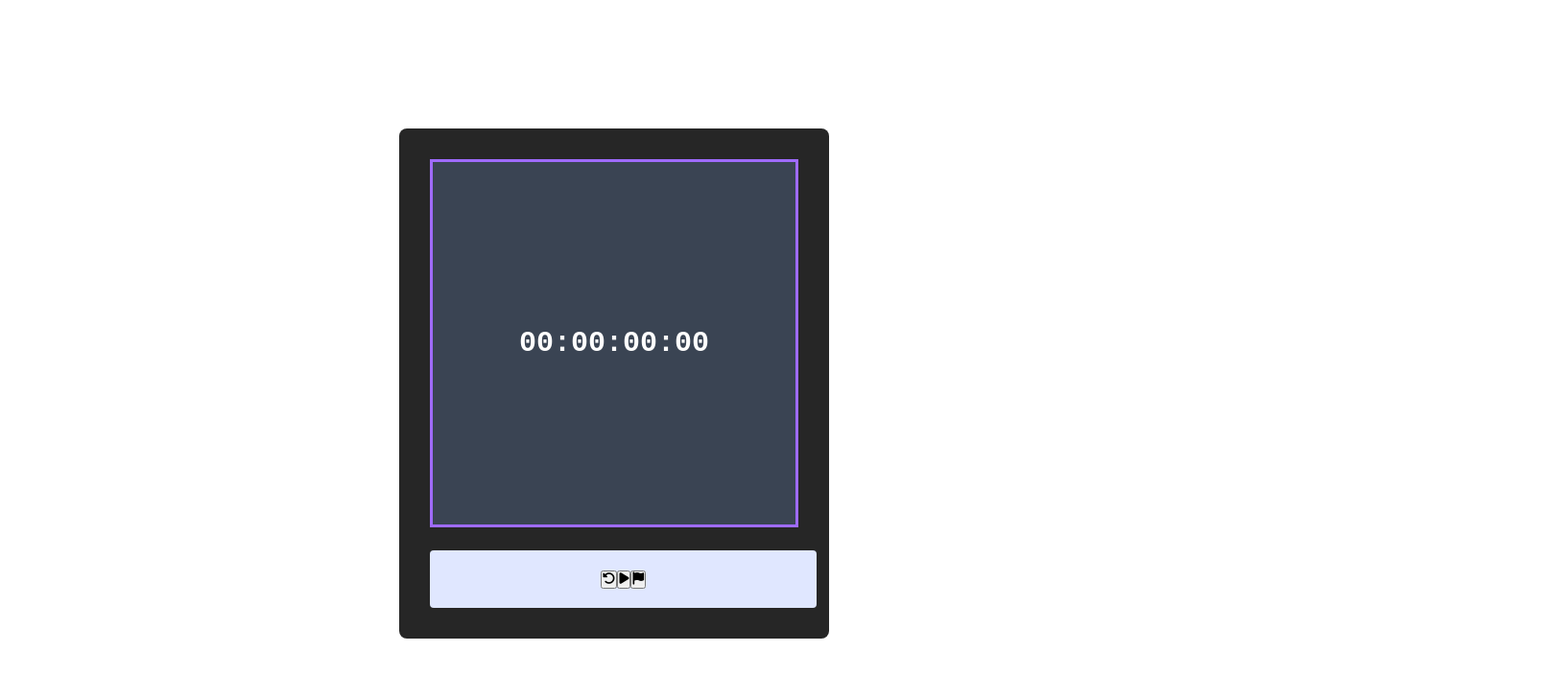
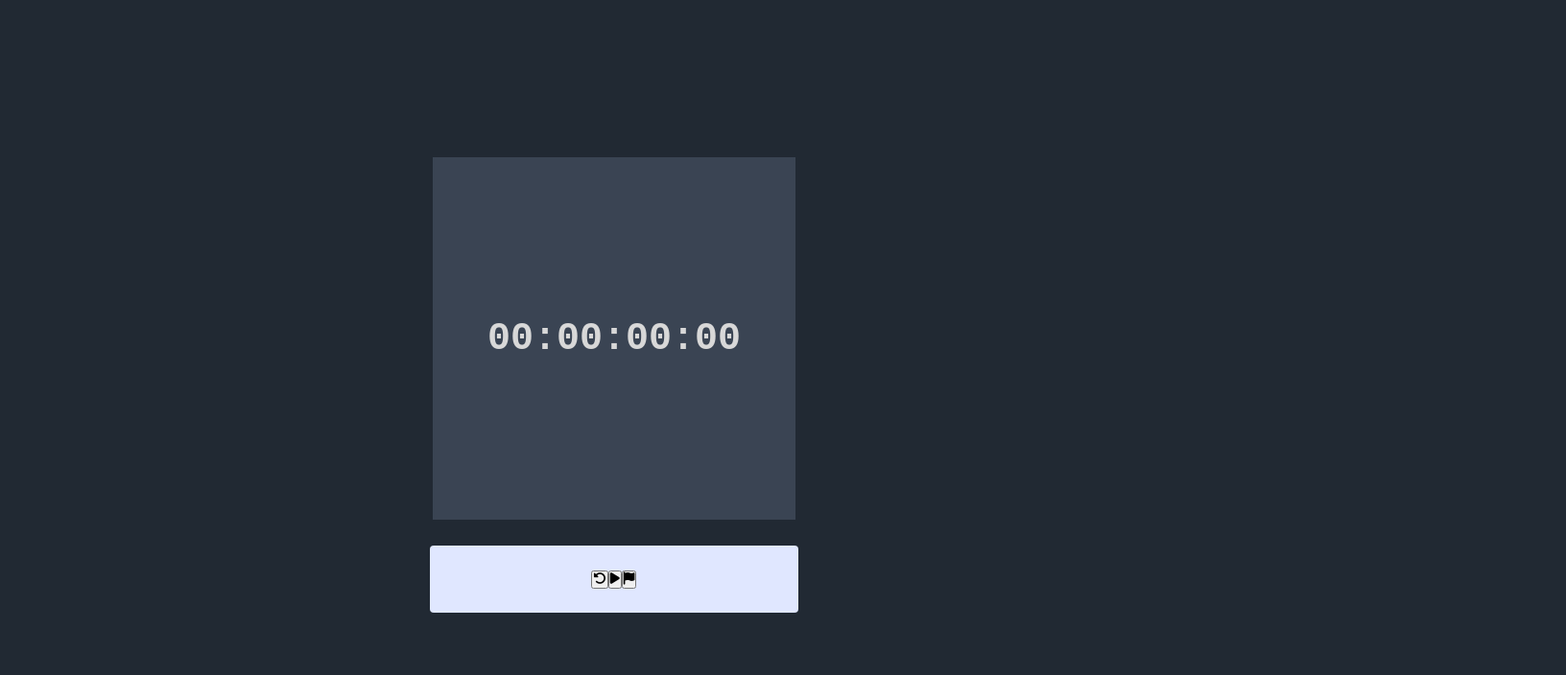
Before and after one commit to CRUZHENRIQUEDEV/Stopwatch, a plain HTML site: page index.html in a window 1280 px wide. Shown: the top 704 px of the page at 96% size, 1632 px wide, since content can reach past the window. Drawn offline with Linux system fonts and the light colour scheme; files that its build step writes are made by us from their sources; files whose address does not match are found by name.

Commit message:
Correções

```diff
--- a/src/css/style.css
+++ b/src/css/style.css
@@ -14,9 +14,9 @@ body {
 }
 
 #stopwatch {
-  background-color: #262626;
-  padding: 2rem;
-  border-radius: 8px;
+  background-color: #212933;
+  padding: 50rem;
+  border-radius: 15px;
 }
 
 #timer {
@@ -26,10 +26,10 @@ body {
   background-color: #3a4453;
   height: 250px;
   width: 250px;
-  border: 3px, solid #9f6bff;
+  border: 3px, solid #212933;
   font-weight: 600;
-  font-size: 30px;
-  color: #ffffff;
+  font-size: 40px;
+  color: #d8d8d8;
   margin-bottom: 1.5rem;
   padding: 4rem;
 }
@@ -38,8 +38,8 @@ body {
   display: flex;
   align-items: center;
   justify-content: center;
-  width: 100%;
-  height: 40px;
+  width:95%;
+  height: 50px;
   padding: 0.6rem;
   font-size: 1rem;
   border-radius: 4px;
@@ -57,5 +57,5 @@ body {
 #marks-list {
   display: flex;
   flex-direction: column;
-  gap: 0.7rem;
+  gap: rem;
 }
```
Also changed, not shown: index.html (renamed from src/index.html).
